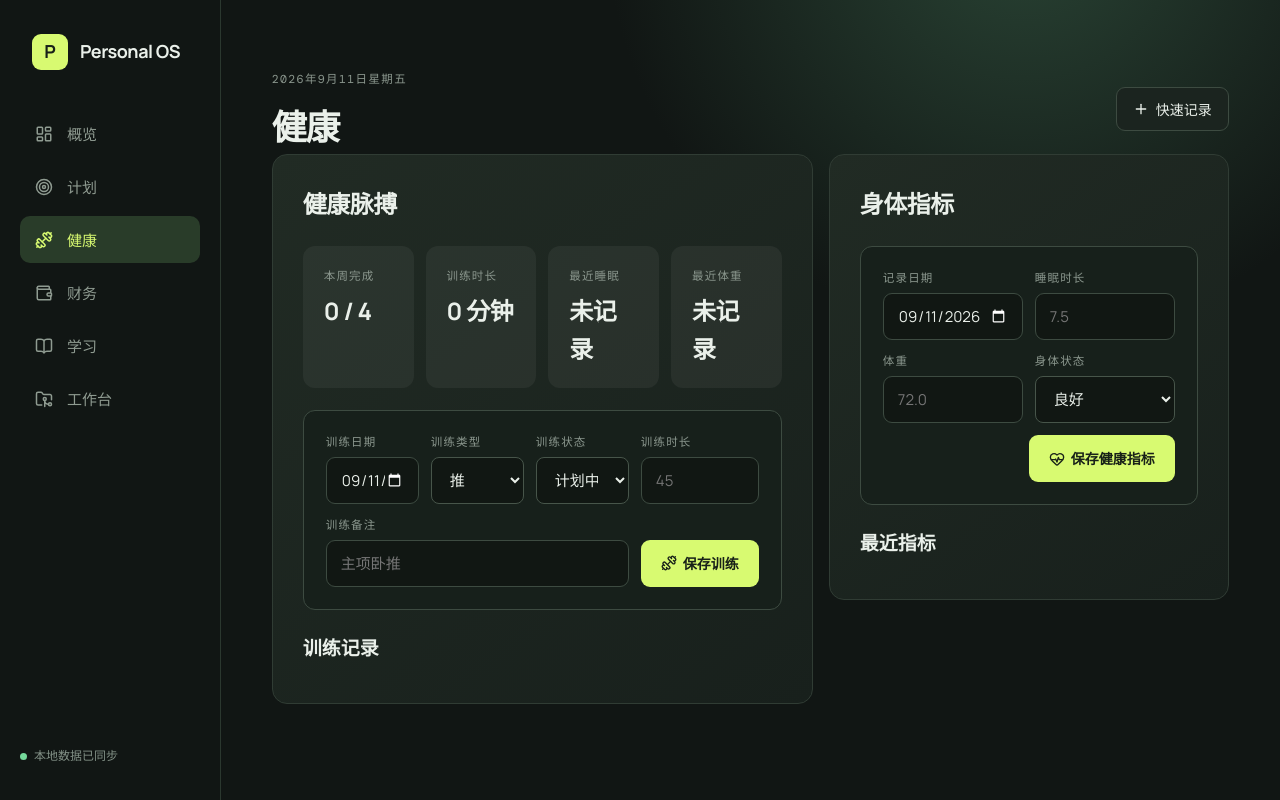
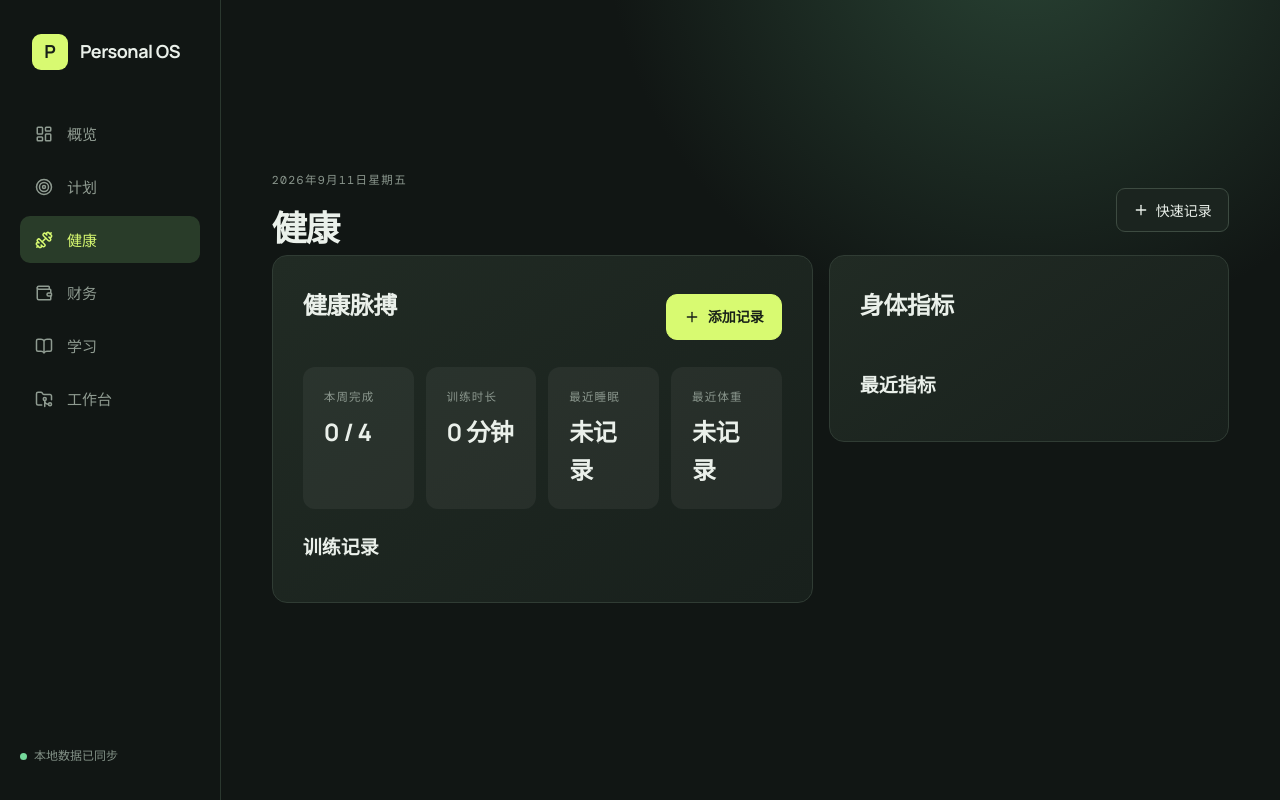
Before and after one commit to cnxsy77/personal-os, a React (Vite) app: page / in a window 1280 px wide. Both pictures are taken after a click on the button "健康". Built offline with nearby package versions, Linux system fonts and the light colour scheme.

Commit message:
feat: move health records into dialog

```diff
--- a/src/App.tsx
+++ b/src/App.tsx
@@ -152,6 +152,8 @@ export default function App({ data = defaultData }: AppProps) {
             onClick={() => {
               if (active === '计划') {
                 openQuickRecord('plan', 'task')
+              } else if (active === '健康') {
+                openQuickRecord('health', 'workout')
               } else {
                 data.addQuickTask('新建待办事项')
               }
@@ -195,6 +197,11 @@ export default function App({ data = defaultData }: AppProps) {
           <HealthQuickRecord
             workouts={state.workouts}
             healthMetrics={state.healthMetrics}
+            dialogOpen={quickRecord?.domain === 'health'}
+            dialogTab={quickRecord?.tab ?? 'workout'}
+            onDialogOpen={(tab) => openQuickRecord('health', tab)}
+            onDialogClose={closeQuickRecord}
+            onSaved={showSavedToast}
             onWorkoutSubmit={data.recordWorkout}
             onWorkoutStatusChange={data.setWorkoutStatus}
             onMetricSubmit={data.saveHealthMetric}
--- a/src/features/HealthQuickRecord.css
+++ b/src/features/HealthQuickRecord.css
@@ -43,6 +43,31 @@
   margin-top: 8px;
   font-size: 20px;
   letter-spacing: -.5px;
+}
+
+.record-dialog .health-fields,
+.record-dialog .metric-fields {
+  grid-template-columns: repeat(2, minmax(0, 1fr));
+}
+
+.record-dialog .health-fields > div:nth-child(5),
+.record-dialog .health-fields button,
+.record-dialog .metric-fields button {
+  grid-column: 1 / -1;
+}
+
+.record-dialog .health-fields input,
+.record-dialog .health-fields select,
+.record-dialog .metric-fields input,
+.record-dialog .metric-fields select {
+  min-height: 47px;
+  font-size: 15px;
+}
+
+.record-dialog .health-fields button,
+.record-dialog .metric-fields button {
+  min-height: 47px;
+  font-size: 14px;
 }
 
 .health-form,
--- a/src/features/HealthQuickRecord.tsx
+++ b/src/features/HealthQuickRecord.tsx
@@ -1,5 +1,6 @@
 import { useState, type FormEvent } from 'react'
-import { Activity, Dumbbell, HeartPulse, Timer } from 'lucide-react'
+import { Activity, Dumbbell, HeartPulse, Plus, Timer } from 'lucide-react'
+import { RecordDialog } from '../components/RecordDialog'
 import type {
   HealthCondition,
   HealthMetric,
@@ -23,6 +24,12 @@ import './HealthQuickRecord.css'
 type Props = {
   workouts: Workout[]
   healthMetrics: HealthMetric[]
+  dialogOpen: boolean
+  dialogTab?: string
+  dialogOnly?: boolean
+  onDialogOpen: (tab?: string) => void
+  onDialogClose: () => void
+  onSaved: (message: string) => void
   onWorkoutSubmit: (input: WorkoutInput) => void
   onWorkoutStatusChange: (id: string, status: WorkoutStatus) => void
   onMetricSubmit: (input: HealthMetricInput) => void
@@ -41,6 +48,12 @@ const healthConditions = Object.entries(healthConditionLabels) as Array<
 export function HealthQuickRecord({
   workouts,
   healthMetrics,
+  dialogOpen,
+  dialogTab = 'workout',
+  dialogOnly = false,
+  onDialogOpen,
+  onDialogClose,
+  onSaved,
   onWorkoutSubmit,
   onWorkoutStatusChange,
   onMetricSubmit,
@@ -65,6 +78,18 @@ export function HealthQuickRecord({
   )
   const latestMetric = getLatestHealthMetric(healthMetrics)
 
+  function openDialog(tab = dialogTab) {
+    setWorkoutError('')
+    setMetricError('')
+    onDialogOpen(tab)
+  }
+
+  function closeDialog() {
+    setWorkoutError('')
+    setMetricError('')
+    onDialogClose()
+  }
+
   function submitWorkout(event: FormEvent) {
     event.preventDefault()
     const normalizedDuration = Number(duration)
@@ -84,11 +109,13 @@ export function HealthQuickRecord({
       kind: workoutKind,
       status: workoutStatus,
       durationMinutes: normalizedDuration,
-      notes: notes,
+      notes,
     })
     setNotes('')
     setDuration('')
     setWorkoutError('')
+    closeDialog()
+    onSaved('训练已保存')
   }
 
   function submitMetric(event: FormEvent) {
@@ -124,39 +151,24 @@ export function HealthQuickRecord({
     setWeight('')
     setCondition('good')
     setMetricError('')
+    closeDialog()
+    onSaved('健康指标已保存')
   }
 
-  return (
-    <div className="health-page">
-      <section className="health-panel" aria-labelledby="health-title">
-        <h2 id="health-title">健康脉搏</h2>
-        <div className="health-summary">
-          <div>
-            <label>本周完成</label>
-            <strong>
-              {weeklyWorkouts.length} / {weeklyWorkoutTarget}
-            </strong>
-          </div>
-          <div>
-            <label>训练时长</label>
-            <strong>{formatStudyDuration(weeklyMinutes)}</strong>
-          </div>
-          <div>
-            <label>最近睡眠</label>
-            <strong>
-              {latestMetric ? `${latestMetric.sleepHours} 小时` : '未记录'}
-            </strong>
-          </div>
-          <div>
-            <label>最近体重</label>
-            <strong>
-              {latestMetric?.weightKg == null
-                ? '未记录'
-                : `${latestMetric.weightKg} kg`}
-            </strong>
-          </div>
-        </div>
-
+  const healthDialog = (
+    <RecordDialog
+      activeTab={dialogTab}
+      description="记录训练和身体状态。"
+      onClose={closeDialog}
+      onTabChange={openDialog}
+      open={dialogOpen}
+      tabs={[
+        { id: 'workout', label: '训练' },
+        { id: 'metric', label: '身体指标' },
+      ]}
+      title="添加健康记录"
+    >
+      {dialogTab === 'workout' ? (
         <form onSubmit={submitWorkout} className="health-form">
           <div className="health-fields">
             <div>
@@ -225,50 +237,7 @@ export function HealthQuickRecord({
           </div>
           {workoutError ? <p role="alert">{workoutError}</p> : null}
         </form>
-
-        <div className="health-list-heading">
-          <h3>训练记录</h3>
-        </div>
-        <ul aria-label="训练记录">
-          {workouts.slice(0, 8).map((workout) => (
-            <li key={workout.id}>
-              <i>
-                <Dumbbell size={17} />
-              </i>
-              <div>
-                <h4>{workoutKindLabels[workout.kind]}</h4>
-                <p>
-                  {formatDate(workout.date)}
-                  {workout.notes ? ` · ${workout.notes}` : ''}
-                </p>
-              </div>
-              <div className="workout-detail">
-                <b>
-                  <Timer size={14} />
-                  {formatStudyDuration(workout.durationMinutes)}
-                </b>
-                <select
-                  aria-label={`${formatDate(workout.date)} ${workoutKindLabels[workout.kind]} 状态`}
-                  value={workout.status}
-                  onChange={(event) =>
-                    onWorkoutStatusChange(
-                      workout.id,
-                      event.target.value as WorkoutStatus,
-                    )
-                  }
-                >
-                  {workoutStatuses.map(([value, label]) => (
-                    <option key={value} value={value}>{label}</option>
-                  ))}
-                </select>
-              </div>
-            </li>
-          ))}
-        </ul>
-      </section>
-
-      <section className="health-panel" aria-labelledby="metric-title">
-        <h2 id="metric-title">身体指标</h2>
+      ) : (
         <form onSubmit={submitMetric} className="metric-form">
           <div className="metric-fields">
             <div>
@@ -329,7 +298,97 @@ export function HealthQuickRecord({
           </div>
           {metricError ? <p role="alert">{metricError}</p> : null}
         </form>
+      )}
+    </RecordDialog>
+  )
 
+  if (dialogOnly) {
+    return healthDialog
+  }
+
+  return (
+    <div className="health-page">
+      <section className="health-panel" aria-labelledby="health-title">
+        <div className="panel-heading">
+          <h2 id="health-title">健康脉搏</h2>
+          <button className="page-add" onClick={() => openDialog('workout')} type="button">
+            <Plus size={16} />
+            添加记录
+          </button>
+        </div>
+
+        <div className="health-summary">
+          <div>
+            <label>本周完成</label>
+            <strong>
+              {weeklyWorkouts.length} / {weeklyWorkoutTarget}
+            </strong>
+          </div>
+          <div>
+            <label>训练时长</label>
+            <strong>{formatStudyDuration(weeklyMinutes)}</strong>
+          </div>
+          <div>
+            <label>最近睡眠</label>
+            <strong>
+              {latestMetric ? `${latestMetric.sleepHours} 小时` : '未记录'}
+            </strong>
+          </div>
+          <div>
+            <label>最近体重</label>
+            <strong>
+              {latestMetric?.weightKg == null
+                ? '未记录'
+                : `${latestMetric.weightKg} kg`}
+            </strong>
+          </div>
+        </div>
+
+        <div className="health-list-heading">
+          <h3>训练记录</h3>
+        </div>
+        <ul aria-label="训练记录">
+          {workouts.slice(0, 8).map((workout) => (
+            <li key={workout.id}>
+              <i>
+                <Dumbbell size={17} />
+              </i>
+              <div>
+                <h4>{workoutKindLabels[workout.kind]}</h4>
+                <p>
+                  {formatDate(workout.date)}
+                  {workout.notes ? ` · ${workout.notes}` : ''}
+                </p>
+              </div>
+              <div className="workout-detail">
+                <b>
+                  <Timer size={14} />
+                  {formatStudyDuration(workout.durationMinutes)}
+                </b>
+                <select
+                  aria-label={`${formatDate(workout.date)} ${workoutKindLabels[workout.kind]} 状态`}
+                  value={workout.status}
+                  onChange={(event) =>
+                    onWorkoutStatusChange(
+                      workout.id,
+                      event.target.value as WorkoutStatus,
+                    )
+                  }
+                >
+                  {workoutStatuses.map(([value, label]) => (
+                    <option key={value} value={value}>{label}</option>
+                  ))}
+                </select>
+              </div>
+            </li>
+          ))}
+        </ul>
+      </section>
+
+      <section className="health-panel" aria-labelledby="metric-title">
+        <div className="panel-heading">
+          <h2 id="metric-title">身体指标</h2>
+        </div>
         <div className="health-list-heading">
           <h3>最近指标</h3>
         </div>
@@ -354,6 +413,8 @@ export function HealthQuickRecord({
             ))}
         </ul>
       </section>
+
+      {healthDialog}
     </div>
   )
 }
--- a/src/globalScale.css
+++ b/src/globalScale.css
@@ -45,6 +45,36 @@ aside small {
 
 label {
   font-size: 11.5px;
+}
+
+.panel-heading {
+  display: flex;
+  align-items: center;
+  justify-content: space-between;
+  gap: 16px;
+  margin-bottom: 20px;
+}
+
+.panel-heading h2 {
+  margin: 0;
+}
+
+.page-add {
+  display: inline-flex;
+  align-items: center;
+  justify-content: center;
+  gap: 8px;
+  min-height: 42px;
+  padding: 11px 17px;
+  border: 1px solid #d8fa71;
+  border-radius: 11px;
+  background: #d8fa71;
+  color: #182118;
+  font: inherit;
+  font-size: 14px;
+  font-weight: 700;
+  white-space: nowrap;
+  cursor: pointer;
 }
 
 h1 {
```
Also changed, not shown: 1 other file (tests, documents, lock files or other folders).
